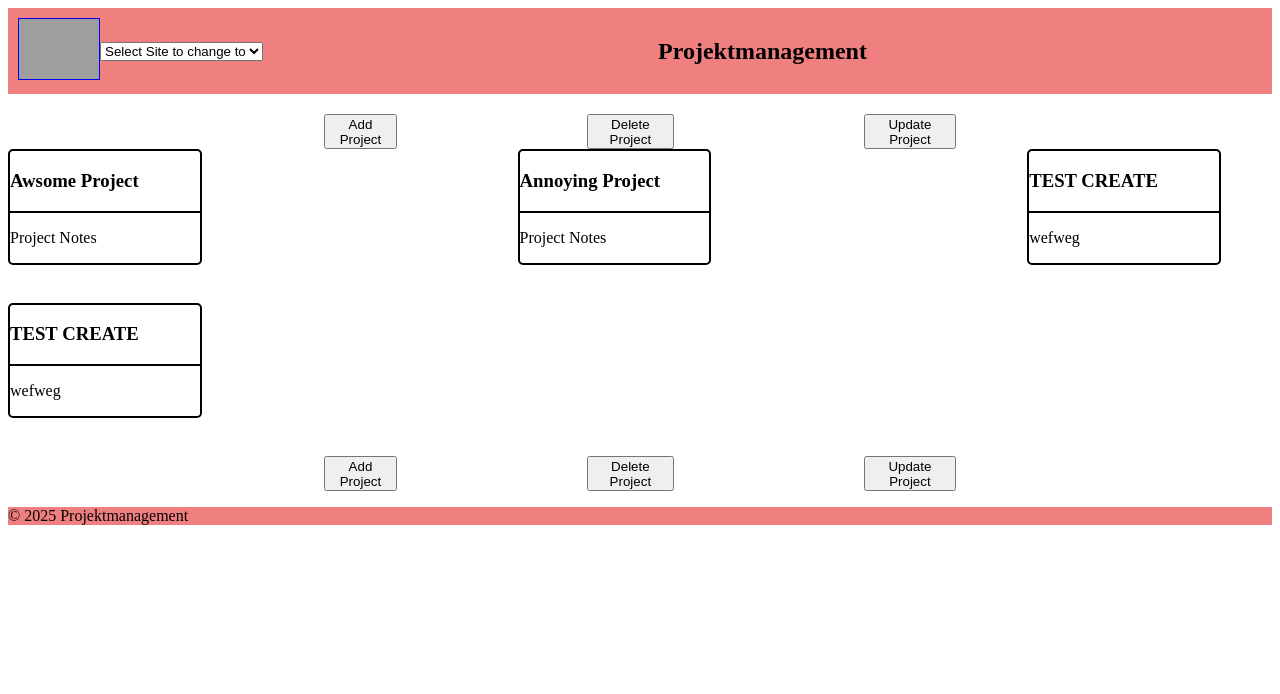
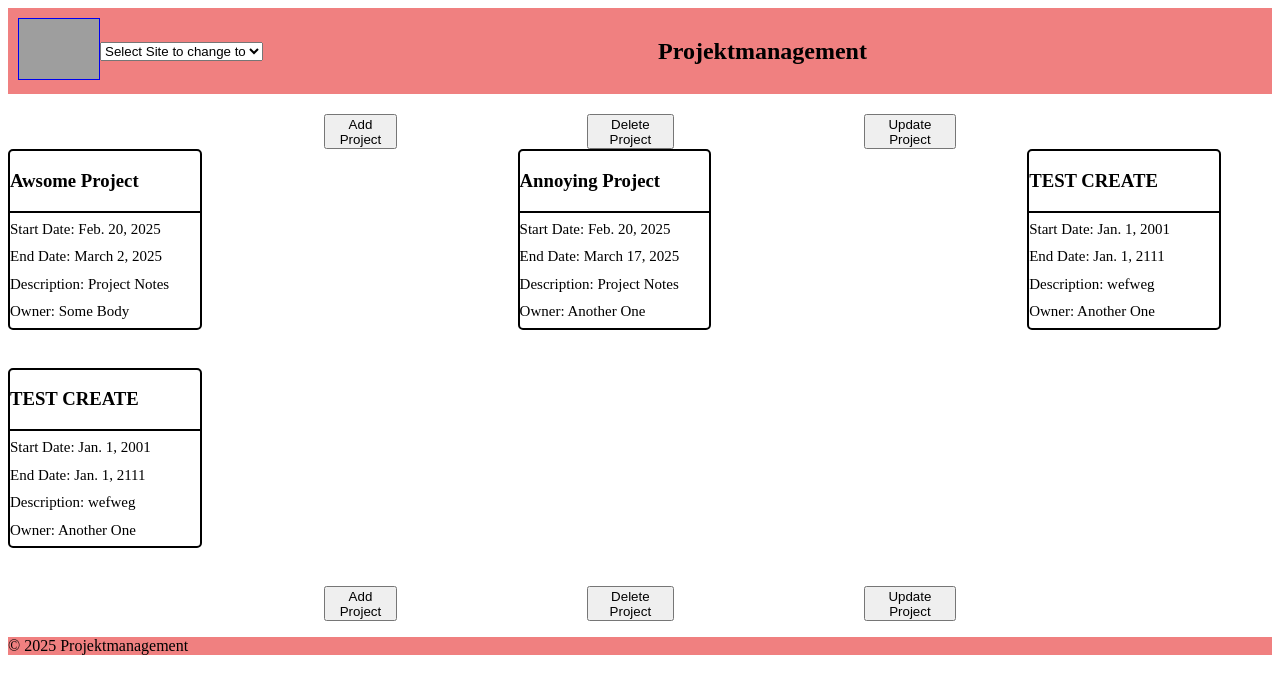
Before and after one commit to ThorbenHrbck/Projektmanagement, a Django app: page /projects/ in a window 1280 px wide. Shown: the top 694 px of the page. Run offline with Django 5.2, Linux system fonts and the light colour scheme; data comes from the database, SQL or seed files in the repository; grey boxes are pictures that could not be loaded.

Commit message:
added style for text

```diff
--- a/Projektmanagement/Templates/Project/ProjectOverview.html
+++ b/Projektmanagement/Templates/Project/ProjectOverview.html
@@ -23,6 +23,11 @@
         gap: 15%; /* Abstand zwischen den Buttons in Prozent */
         margin-top: 20px;
     }
+    .text {
+        font-size: 15px;    /* Schriftgröße anpassen */
+        margin: 5px 0;      /* Abstand oben und unten anpassen */
+        line-height: 1.5;   /* Zeilenhöhe für bessere Lesbarkeit */
+    }
 </style>
 <div>
     {% include 'Project/Button.html' %}
@@ -36,7 +41,10 @@
             <div class="entry">
                 <h3>{{ project.name }}</h3>
                 <div class="separator"></div>
-                <p>{{ project.notes }}</p>
+                <p class="text">Start Date: {{project.start_date}}</p>
+                <p class="text">End Date: {{project.end_date}}</p>
+                <p class="text">Description: {{project.notes}}</p>
+                <p class="text">Owner: {{project.owner}}</p>
             </div>
         </div>
 
```
